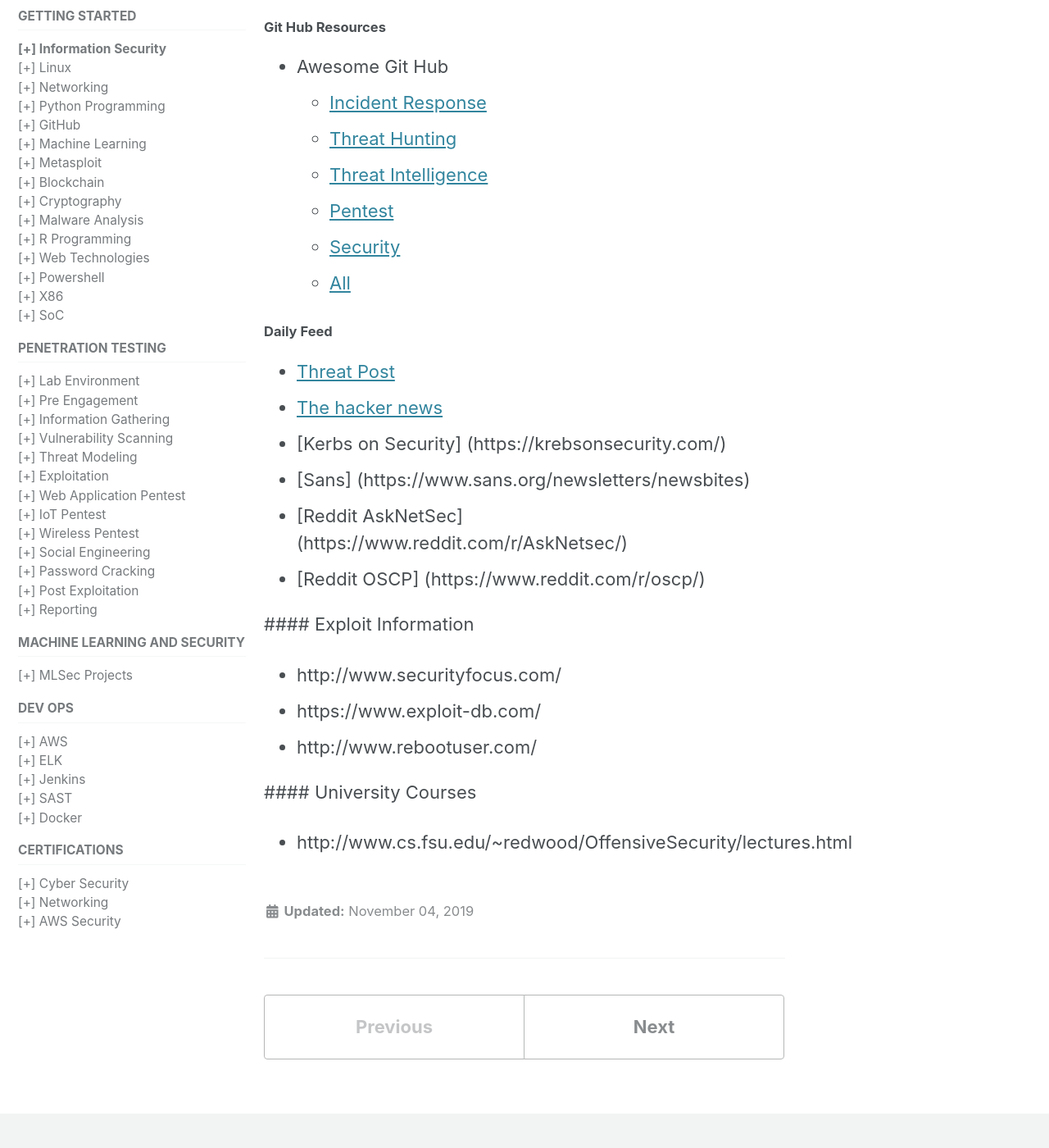
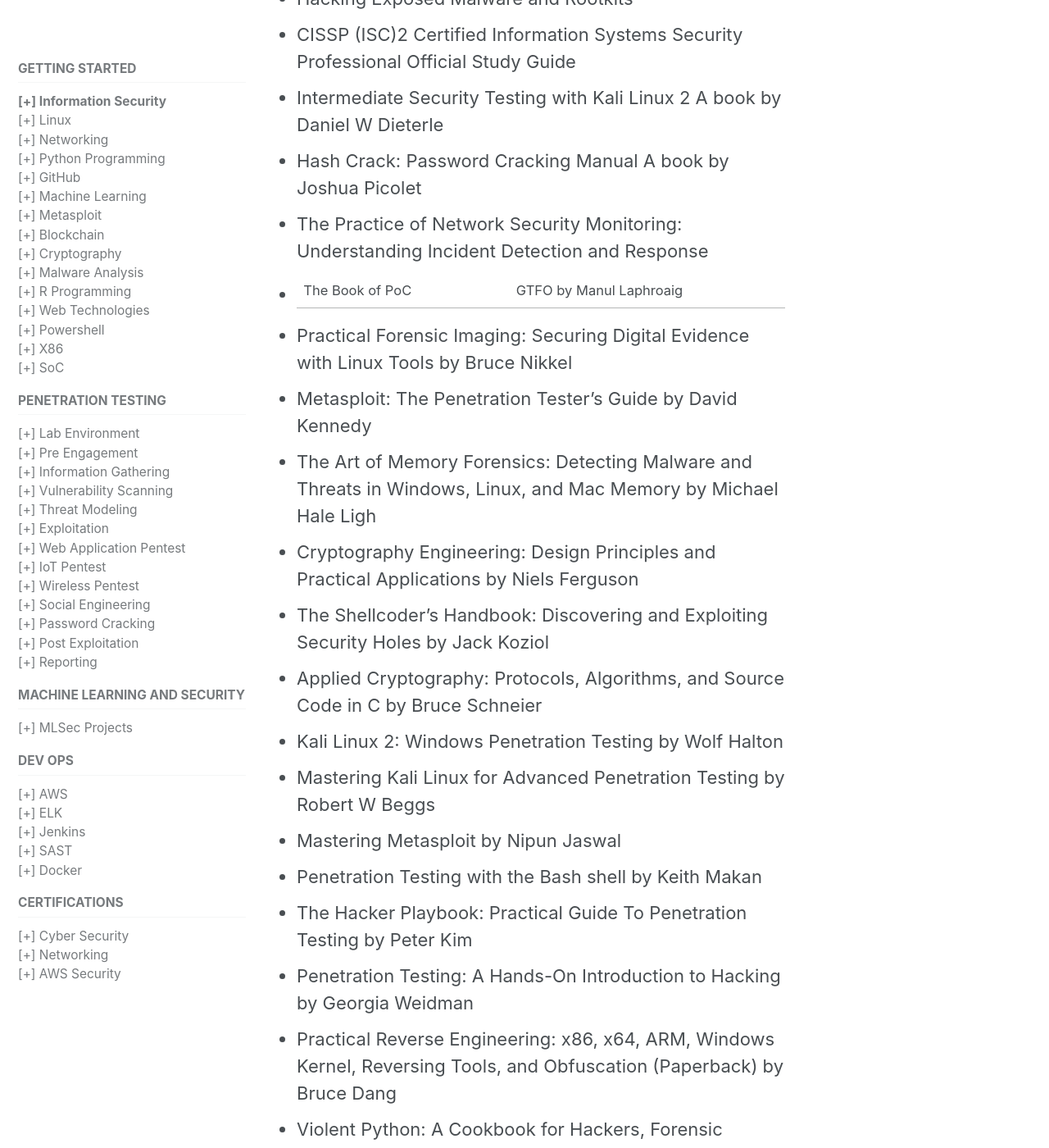
Before and after one commit to mohareti/cyberlab, a Jekyll site: the page built from _docs/01_infosec-101.md, in a window 1280 px wide and 1400 px high, scrolled down 2823 px. Shown: the whole window at 82% size. Built offline with Jekyll 4.4.1, drawn with Linux system fonts in a browser that asks for light colours; cached includes are drawn as plain includes; nearby versions of some CDN libraries; some of the changed text lies outside the part shown.

Commit message:
Update 01_infosec-101.md

```diff
--- a/_docs/01_infosec-101.md
+++ b/_docs/01_infosec-101.md
@@ -54,6 +54,53 @@ toc: true
 -	The Web Application Hacker's Handbook: Finding and Exploiting Security Flaws (2nd Edition)
 -	Network Security Assessment, 3rd Edition By Chris McNab
 
+##### Few More Books
+- Grey Hat Python
+- The Root Kit Arsenal
+- A Guide to Kernel Exploitation, Attacking With HTML 5
+- Managed Code Rootkits
+- Rootkits - Subverting the Windows Kernel
+- The Shellcoders Handbook
+- Hacking Exposed Malware and Rootkits
+- CISSP (ISC)2 Certified Information Systems Security Professional Official Study Guide
+- Intermediate Security Testing with Kali Linux 2 A book by Daniel W Dieterle
+- Hash Crack: Password Cracking Manual A book by Joshua Picolet
+- The Practice of Network Security Monitoring: Understanding Incident Detection and Response
+- The Book of PoC||GTFO by Manul Laphroaig
+- Practical Forensic Imaging: Securing Digital Evidence with Linux Tools by Bruce Nikkel
+- Metasploit: The Penetration Tester's Guide by David Kennedy
+- The Art of Memory Forensics: Detecting Malware and Threats in Windows, Linux, and Mac Memory by Michael Hale Ligh
+- Cryptography Engineering: Design Principles and Practical Applications  by Niels Ferguson
+- The Shellcoder's Handbook: Discovering and Exploiting Security Holes  by Jack Koziol
+- Applied Cryptography: Protocols, Algorithms, and Source Code in C by Bruce Schneier
+- Kali Linux 2: Windows Penetration Testing by Wolf Halton
+- Mastering Kali Linux for Advanced Penetration Testing  by Robert W Beggs
+- Mastering Metasploit by Nipun Jaswal
+- Penetration Testing with the Bash shell  by Keith Makan
+- The Hacker Playbook: Practical Guide To Penetration Testing by Peter Kim
+- Penetration Testing: A Hands-On Introduction to Hacking  by Georgia Weidman
+- Practical Reverse Engineering: x86, x64, ARM, Windows Kernel, Reversing Tools, and Obfuscation (Paperback) by Bruce Dang
+- Violent Python: A Cookbook for Hackers, Forensic Analysts, Penetration Testers and Security Engineers (Paperback) by T.J. O'Connor
+- Metasploit Penetration Testing Cookbook, Second Edition by Abhinav Singh
+- Advanced Penetration Testing for Highly-Secured Environments: The Ultimate Security Guide (Paperback) by Lee Allen
+- SSH Mastery: OpenSSH, PuTTY, Tunnels and Keys by Michael W. Lucas
+- Practical Malware Analysis: The Hands-On Guide to Dissecting Malicious Software  by Michael Sikorski
+- Reversing: Secrets of Reverse Engineering  by Eldad Eilam
+- Silence on the Wire: A Field Guide to Passive Reconnaissance and Indirect Attacks  by Michal Zalewski
+- Mastering Modern Web Penetration Testing (Kindle Edition) by Prakhar Prasad
+- Building Virtual Pentesting Labs for Advanced Penetration Testing - Second Edition  by Kevin Cardwell
+- Advanced Penetration Testing for Highly-Secured Environments, Second Edition  by Kevin Cardwell
+- Learning Linux Shell Scripting  by Ganesh Sanjiv Naik
+- Mastering Linux Shell Scripting  by Andrew Mallett
+- Wireshark Essentials by James H. Baxter
+- Hacking Exposed Wireless: Wireless Security Secrets & Solutions  by Joshua Wright
+- The Basics of Hacking and Penetration Testing: Ethical Hacking and Penetration Testing Made Easy by Patrick Engebretson
+- Malware Analyst's Cookbook and DVD: Tools and Techniques for Fighting Malicious Code  by Michael Hale Ligh
+- Assembly Language: Step-By-Step by Jeff Duntemann
+- Practical Packet Analysis: Using Wireshark to Solve Real-World Network Problems by Chris Sanders
+- The TCP/IP Guide: A Comprehensive, Illustrated Internet Protocols Reference by Charles Kozierok
+- TCP/IP Illustrated
+
 ##### Online books/videos
 -	http://shop.oreilly.com
 -	https://www.packtpub.com/
```
